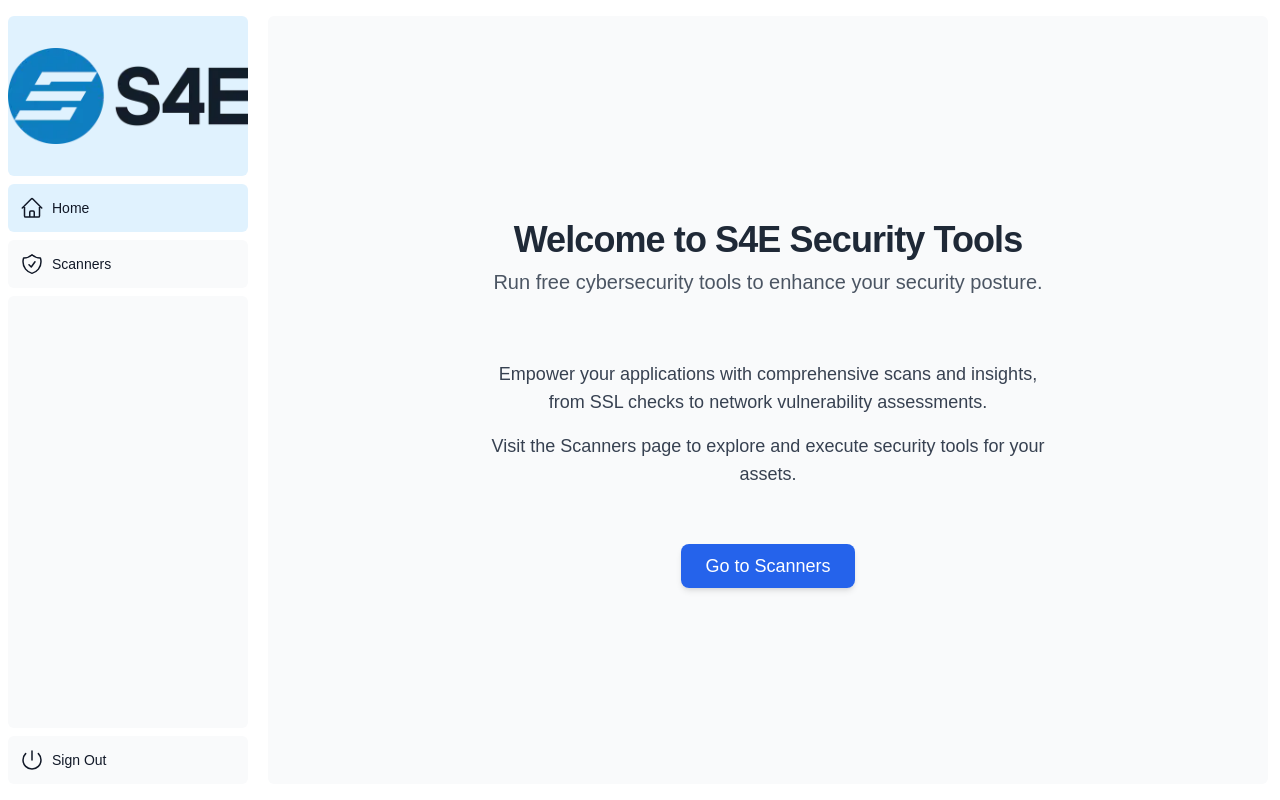
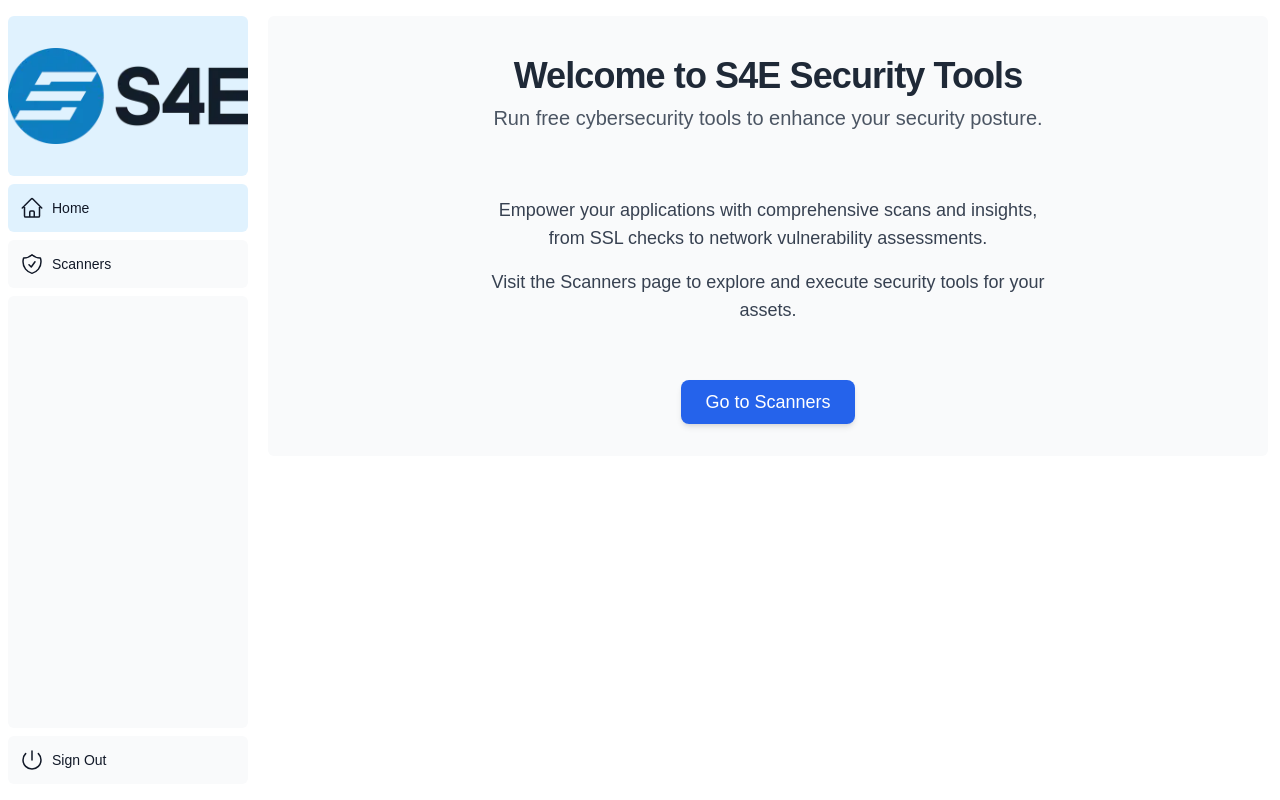
Before and after one commit to suhatanriverdi/scanners-listing-frontend-task, a Next.js app: page / in a window 1280 px wide. Built offline with nearby package versions, Linux system fonts and the light colour scheme.

Commit message:
Fix double vertical scroll-bar issue

```diff
--- a/app/layout.tsx
+++ b/app/layout.tsx
@@ -36,12 +36,14 @@
           enableSystem
           disableTransitionOnChange
         >
-          <div className="flex h-screen flex-col md:flex-row md:overflow-hidden">
+          <div className="flex min-h-screen flex-col md:flex-row md:overflow-hidden">
             <div className="w-full flex-none md:w-64">
               <SideNav />
             </div>
             <div className="grow overflow-hidden">
-              <div className="h-full overflow-y-auto px-3 py-4">{children}</div>
+              <div className="min-h-full overflow-y-auto px-3 py-4">
+                {children}
+              </div>
             </div>
           </div>
           <Toaster />
--- a/app/lib/data.ts
+++ b/app/lib/data.ts
@@ -32,7 +32,7 @@
     body.scan_category_id = parseInt(scanCategoryIdParam);
   }
 
-  const url = `${ENDPOINTS.scanners}`; // This should point to your API route
+  const url = `${ENDPOINTS.scanners}`;
 
   try {
     const response = await fetch(url, {
--- a/app/ui/sidenav.tsx
+++ b/app/ui/sidenav.tsx
@@ -4,9 +4,17 @@
 import { PowerIcon } from "@heroicons/react/24/outline";
 import Image from "next/image";
 import { useTheme } from "next-themes";
+import { useEffect, useState } from "react";
 
 export default function SideNav() {
   const { resolvedTheme } = useTheme();
+  const [mounted, setMounted] = useState(false);
+
+  useEffect(() => {
+    setMounted(true);
+  }, []);
+
+  if (!mounted) return null;
 
   return (
     <div className="flex h-full flex-col px-3 py-4 md:px-2">
```
